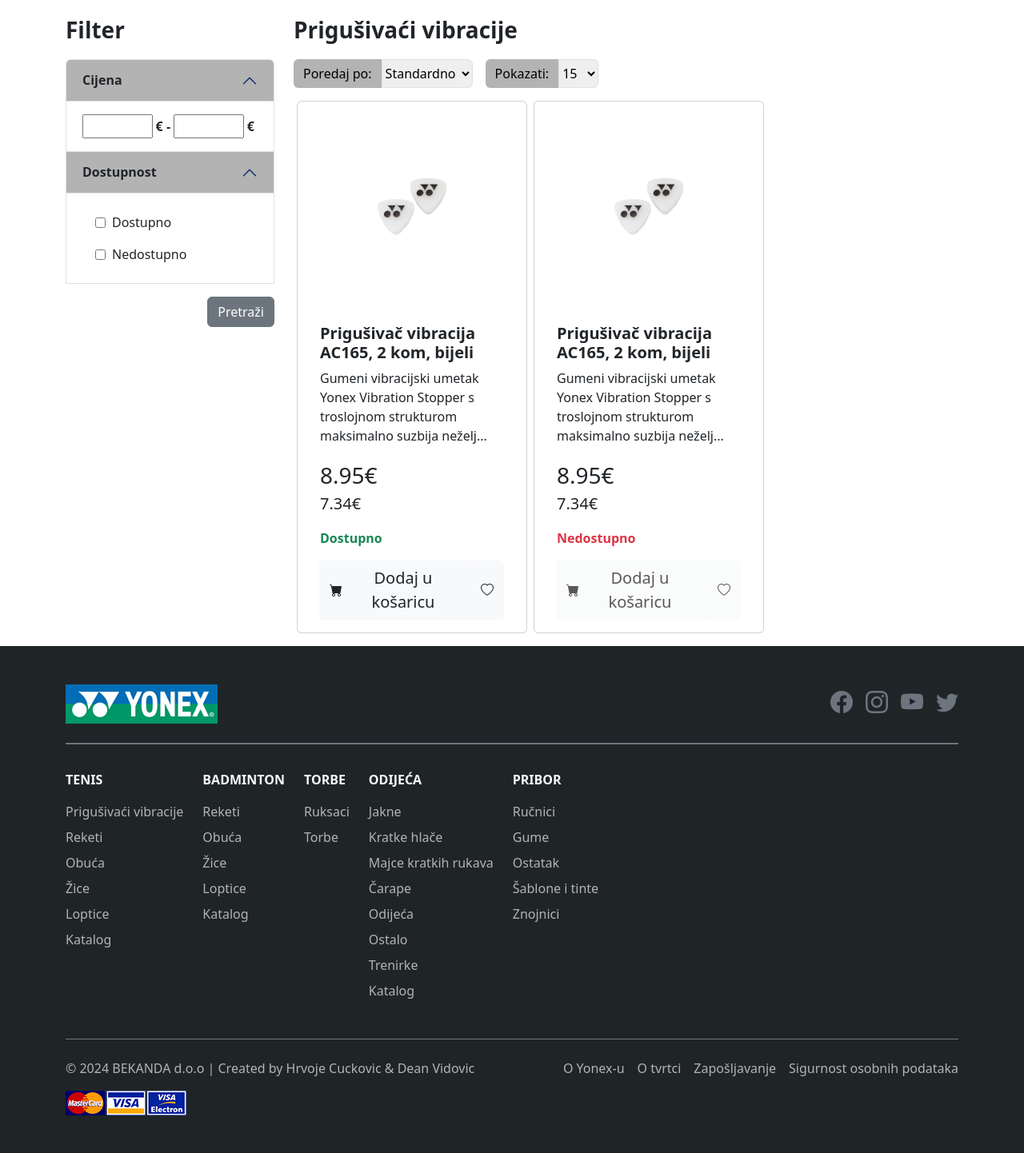
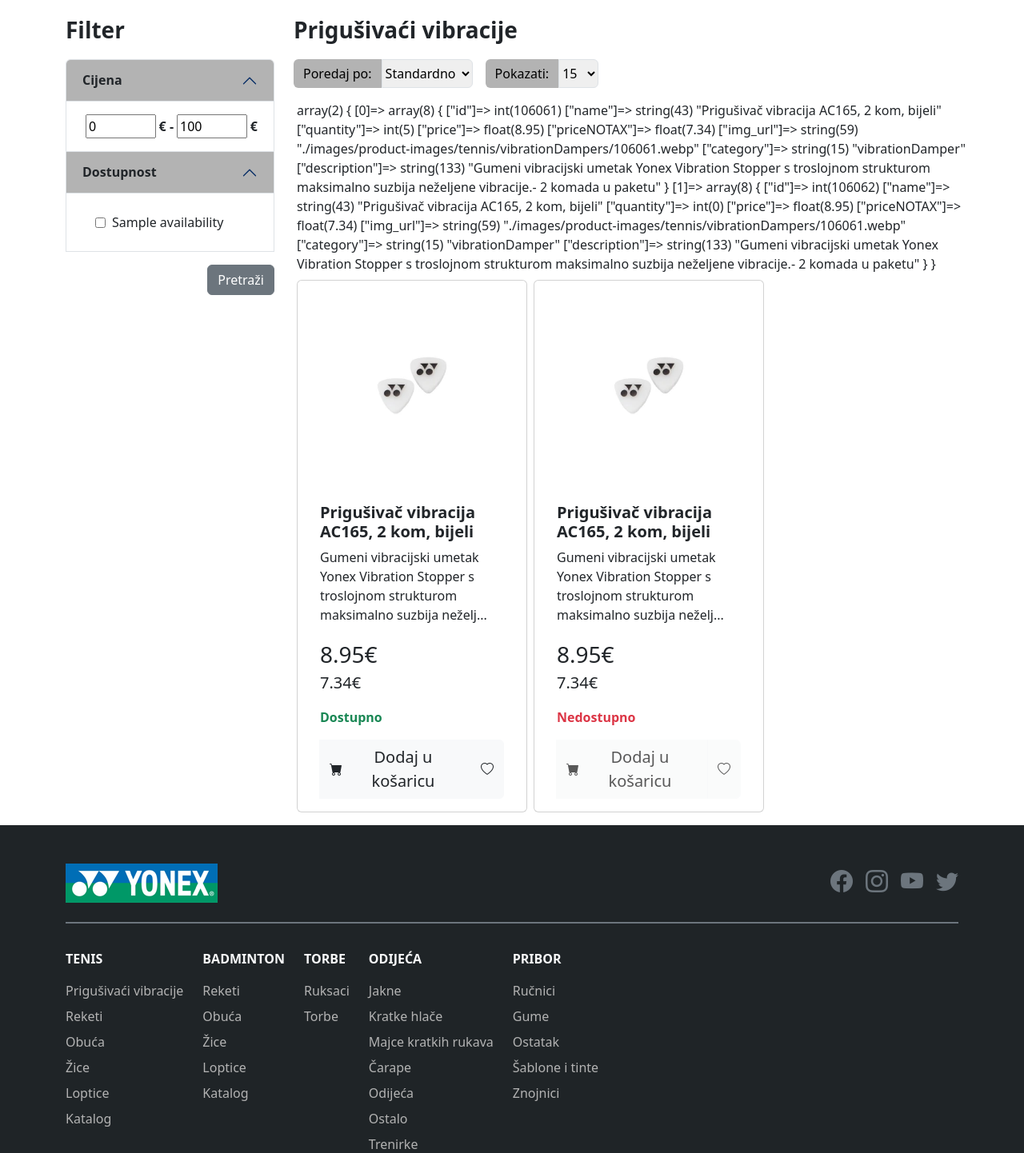
Before and after one commit to Hrvoje1307/yonex, a PHP site: page /yonex/vibration-damper.php in a window 1280 px wide. Shown: the part 133-1575 px from the top of the page at 80% size. Run offline with PHP 8.4, Linux system fonts and the light colour scheme; data comes from the database, SQL or seed files in the repository; tables that the repository leaves empty or names only in its code hold one stand-in row (values such as "Sample post"); some libraries are stand-ins or nearby versions.

Commit message:
Started filters

```diff
--- a/app/classes/User.php
+++ b/app/classes/User.php
@@ -6,6 +6,8 @@ use PHPMailer\PHPMailer\Exception;
 
 class User {
     protected $conn;
+    private $minValue = 0;
+    private $maxValue = 100;
 
     public function __construct() {
         global $conn;
@@ -279,6 +281,18 @@ class User {
 
     //STORE PRINT PRODUCTS
     public function printProductCards($table, $category) {
+        $products = [];
+        if(isset($_GET["filterAvailability"])) {
+            $returnArrayAvailability = $this->availabilityFilterProduct($table);
+            foreach($returnArrayAvailability as $product) {
+                $products[] = $product;
+            }
+        }if(isset($_GET["filterPrice"])) {
+            $returnArrayAvailability = $this->priceFilterProduct($table);
+            foreach($returnArrayAvailability as $product) {
+                $products[] = $product;
+            }
+        } else {
             $sql = "SELECT * FROM $table";
             $stmt = $this->conn->prepare($sql);
             $stmt->execute();
@@ -292,6 +306,8 @@ class User {
                 }
             }
 
+        }
+        var_dump($products);
         echo $this->cardPrint($products, $category);
     }
 
@@ -471,4 +487,101 @@ class User {
 
         return $code;
     }
+
+    // Filters
+
+    public function availabilityFilter() {
+        $sql = "SELECT * FROM availability";
+        $stmt = $this->conn->prepare($sql);
+        $stmt->execute();
+        $results = $stmt->get_result();
+        if($results->num_rows>=1) {
+            while($data = $results->fetch_assoc()) {
+                $checked = [];
+                if(isset($_GET["filterAvailability"])) {
+                    $checked = $_GET["filterAvailability"];
                 }
+                echo "
+                    <li class='d-flex gap-2 align-items-center list-group-item border border-0'>
+                        <input type='checkbox' name='filterAvailability[]' id='".$data["filter_name"]."' value='".$data['id']."'";
+
+                if(in_array($data["id"], $checked)) {
+                    echo "checked";
+                }
+
+                echo ">
+                        <label for='".$data["filter_name"]."'>".$data['filter_name']."</label>
+                    </li>
+                ";
+            }
+        }
+
+    }
+
+    private function availabilityFilterProduct($table) {
+        $checked = isset($_GET["filterAvailability"]) ? $_GET["filterAvailability"] : array();
+        $conditions = array();
+
+        foreach($checked as $row) {
+            $id =(int)$row;
+            if($id === 1) {
+                $conditions[] = "quantity > 0";
+            } else if($id === 2) {
+                $conditions[] = "quantity = 0";
+            }
+        }
+
+        $whereCondition = "";
+        if(!empty($conditions)) {
+            $whereCondition = " WHERE ".implode(" OR ",$conditions);
+        }
+
+        $sql ="SELECT * FROM $table".$whereCondition;
+
+        $stmt = $this->conn->prepare($sql);
+        $stmt->execute();
+
+        $results = $stmt->get_result();
+        $products = array();
+
+        if ($results->num_rows > 0) {
+            while ($row = $results->fetch_assoc()) {
+                $products[] = $row;
+            }
+        }
+        return $products;
+    }
+
+    public function priceFilter() {
+        if(isset($_GET["filterPrice"])) {
+            $this->minValue = $_GET["filterPrice"][0];
+            $this->maxValue = $_GET["filterPrice"][1];
+        }
+
+        echo "
+            <br>
+            <input type='number' style='width:40%' name='filterPrice[]' min=0 value=".$this->minValue.">
+            <p class='fw-semibold mb-0 text-nowrap'>€ -</p>
+            <input type='number' style='width:40%' name='filterPrice[]' value=".$this->maxValue.">
+            <p class='fw-semibold mb-0'>€</p>
+        ";
+
+    }
+
+    private function priceFilterProduct($table) {
+        $sql = "SELECT * FROM $table WHERE price>=$this->minValue and price<=$this->maxValue";
+        $stmt = $this->conn->prepare($sql);
+        $stmt->execute();
+
+        $results = $stmt->get_result();
+        $products = array();
+
+        if ($results->num_rows > 0) {
+            while ($row = $results->fetch_assoc()) {
+                $products[] = $row;
+            }
+        }
+
+        return $products;
+    }
+}
--- a/vibration-damper.php
+++ b/vibration-damper.php
@@ -7,6 +7,7 @@
    <div class="container-lg height__container">
       <div class="row my-3">
         <div class="col-lg-3 d-none d-lg-block">
+          <form method="get">
             <p class="fs-3 fw-semibold">Filter</p>
             <div class="accordion" id="accordionPanelsStayOpenExample">
               <div class="accordion-item">
@@ -18,10 +19,9 @@
                 <div id="panelsStayOpen-collapseOne" class="accordion-collapse collapse show">
                   <div class="accordion-body body__filters">
                     <div class="d-flex gap-1 align-items-center">
-                    <input type="number" style="width:40%">
-                    <p class="fw-semibold mb-0 text-nowrap">€ -</p>
-                    <input type="number" style="width:40%">
-                    <p class="fw-semibold mb-0">€</p>
+                        <?php
+                          $user->priceFilter();
+                        ?>
                     </div>
                   </div>
                 </div>
@@ -35,14 +35,9 @@
                 <div id="panelsStayOpen-collapseTwo" class="accordion-collapse collapse show">
                   <div class="accordion-body body__filters">
                     <ul class="list-group">
-                    <li class="d-flex gap-2 align-items-center list-group-item border border-0">
-                      <input type="checkbox" id="available">
-                      <label for="available">Dostupno</label>
-                    </li>
-                    <li class="d-flex gap-2 align-items-center list-group-item border border-0">
-                      <input type="checkbox" id="unavailable">
-                      <label for="unavailable">Nedostupno</label>
-                    </li>
+                      <?php
+                        $user->availabilityFilter();
+                      ?>
                     </ul>
                   </div>
                 </div>
@@ -51,6 +46,7 @@
                 <button class="btn btn-secondary">Pretraži</button>
               </div>
             </div>
+          </form>
         </div>
         <div class="col-lg-9 col-12">
           <p class="fs-3 fw-semibold">Prigušivaći vibracije</p>
```
Lines whose indentation alone changed are shown as unchanged.
